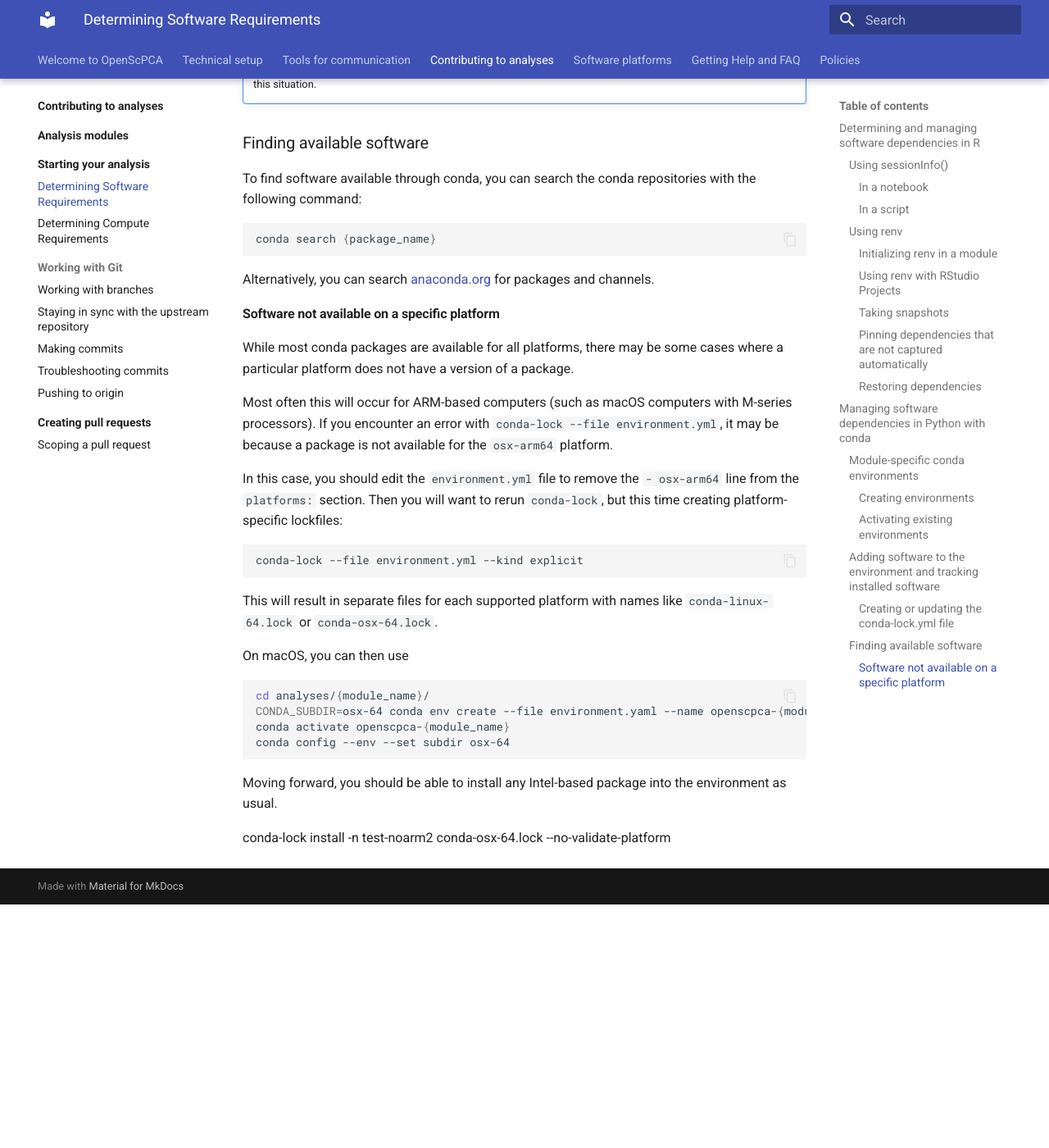
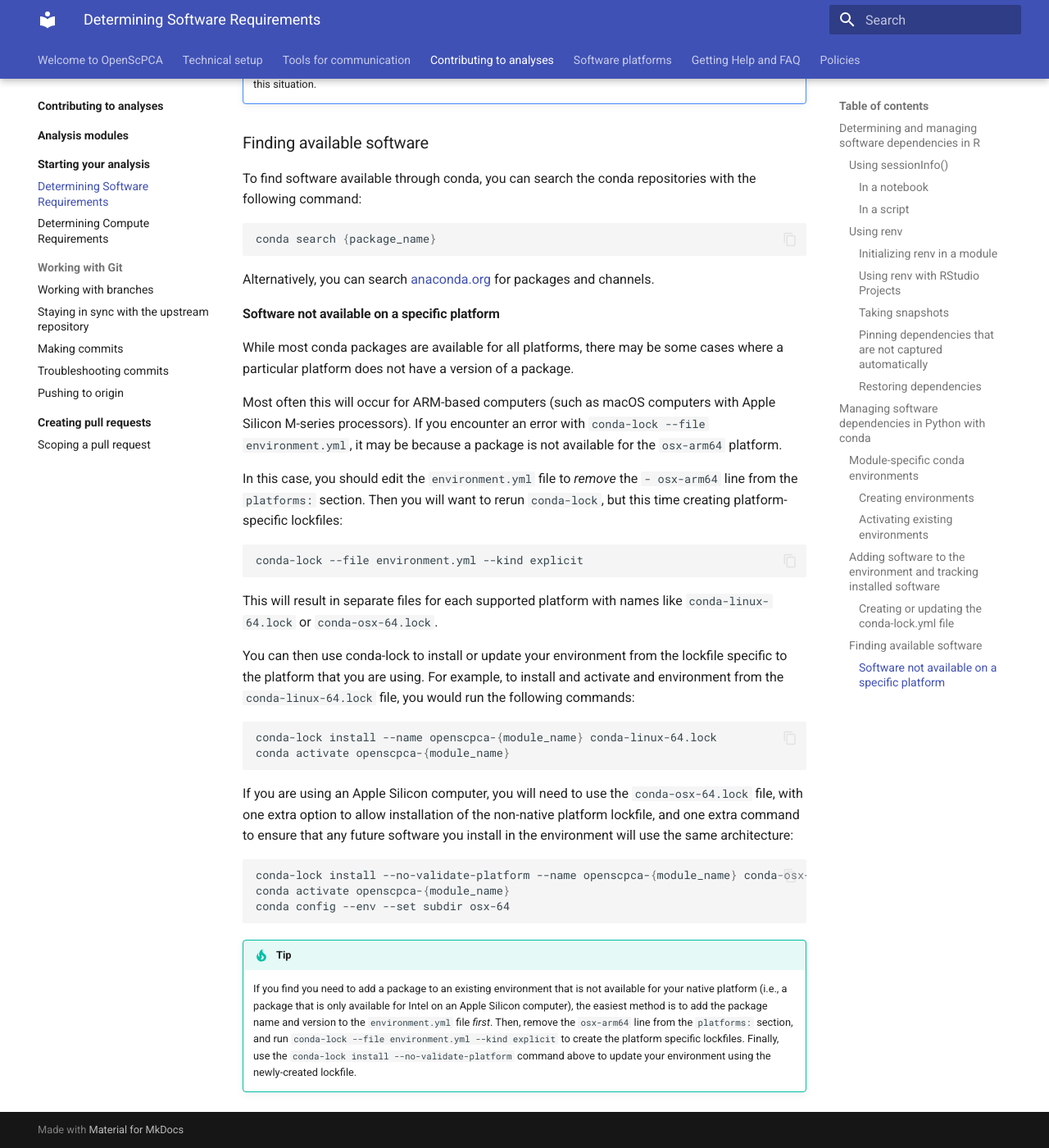
Before and after one commit to AlexsLemonade/OpenScPCA-analysis, an MkDocs documentation site: the page built from docs/contributing-to-analyses/starting-your-analysis/determining-software-requirements.md, in a window 1280 px wide and 1400 px high, scrolled down 5117 px. Shown: the whole window at 82% size. Built offline with MkDocs 1.6.1 and Material for MkDocs 9.7.7, drawn with Linux system fonts in a browser that asks for light colours; before the commit the page ends 6220 px from its top, so only the background shows below that.

Commit message:
Add more Apple Silicon instructions

````diff
--- a/docs/contributing-to-analyses/starting-your-analysis/determining-software-requirements.md
+++ b/docs/contributing-to-analyses/starting-your-analysis/determining-software-requirements.md
@@ -221,10 +221,10 @@
 
 While most conda packages are available for all platforms, there may be some cases where a particular platform does not have a version of a package.
 
-Most often this will occur for ARM-based computers (such as macOS computers with M-series processors).
+Most often this will occur for ARM-based computers (such as macOS computers with Apple Silicon M-series processors).
 If you encounter an error with `conda-lock --file environment.yml`, it may be because a package is not available for the `osx-arm64` platform.
 
-In this case, you should edit the `environment.yml` file to remove the `- osx-arm64` line from the `platforms:` section.
+In this case, you should edit the `environment.yml` file to *remove* the `- osx-arm64` line from the `platforms:` section.
 Then you will want to rerun `conda-lock`, but this time creating platform-specific lockfiles:
 
 ```bash
@@ -233,15 +233,23 @@
 
 This will result in separate files for each supported platform with names like `conda-linux-64.lock` or `conda-osx-64.lock`.
 
-On macOS, you can then use
+You can then use conda-lock to install or update your environment from the lockfile specific to the platform that you are using.
+For example, to install and activate and environment from the `conda-linux-64.lock` file, you would run the following commands:
 
 ```bash
-cd analyses/{module_name}/
-CONDA_SUBDIR=osx-64 conda env create --file environment.yaml --name openscpca-{module_name}
+conda-lock install --name openscpca-{module_name} conda-linux-64.lock
+conda activate openscpca-{module_name}
+```
+
+If you are using an Apple Silicon computer, you will need to use the `conda-osx-64.lock` file, with one extra option to allow installation of the non-native platform lockfile, and one extra command to ensure that any future software you install in the environment will use the same architecture:
+
+```bash
+conda-lock install --no-validate-platform --name openscpca-{module_name} conda-osx-64.lock
 conda activate openscpca-{module_name}
 conda config --env --set subdir osx-64
 ```
 
-Moving forward, you should be able to install any Intel-based package into the environment as usual.
-
-conda-lock install -n test-noarm2 conda-osx-64.lock --no-validate-platform
+!!! tip
+    If you find you need to add a package to an existing environment that is not available for your native platform (i.e., a package that is only available for Intel on an Apple Silicon computer), the easiest method is to add the package name and version to the `environment.yml` file _first_.
+    Then, remove the `osx-arm64` line from the `platforms:` section, and run `conda-lock --file environment.yml --kind explicit` to create the platform specific lockfiles.
+    Finally, use the `conda-lock install --no-validate-platform` command above to update your environment using the newly-created lockfile.
````
